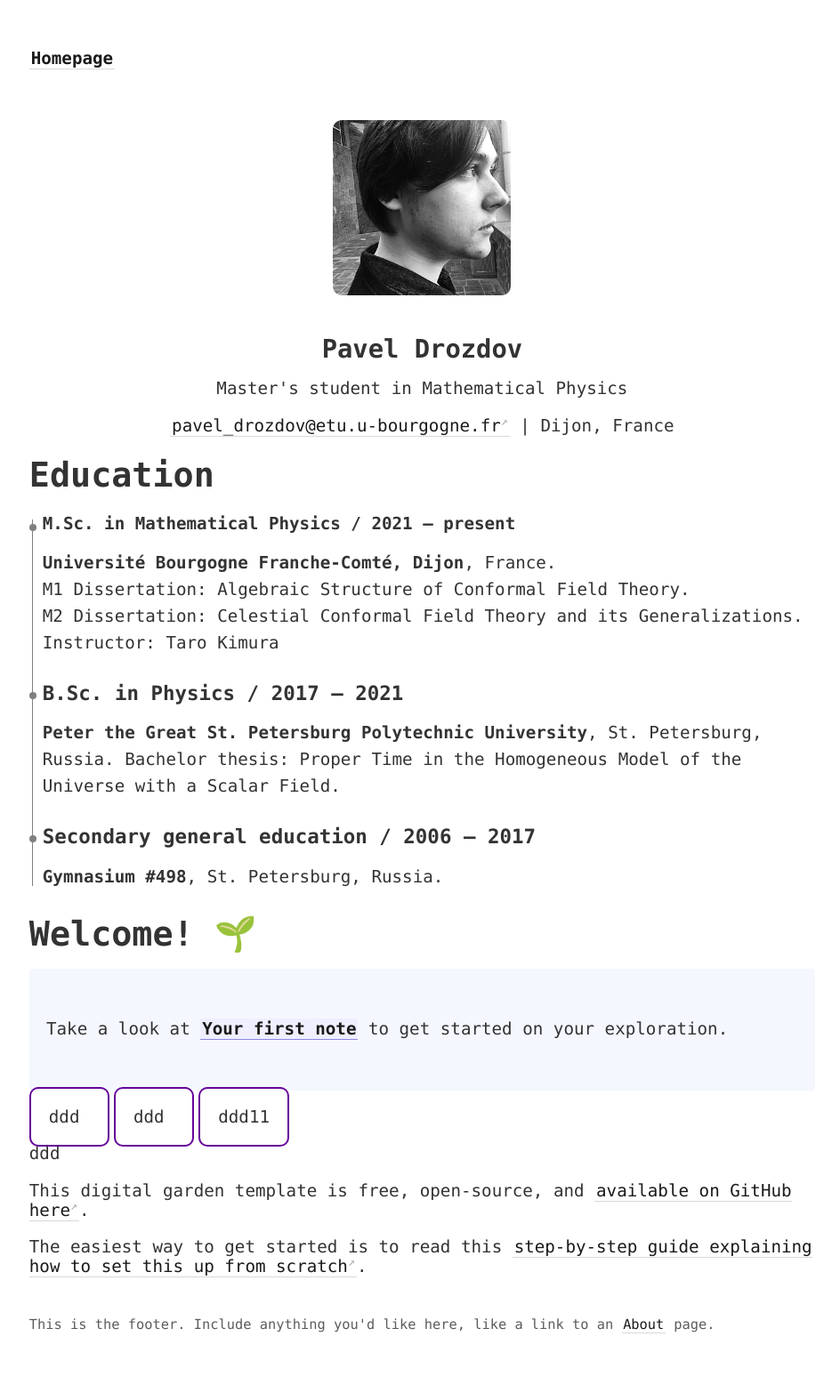
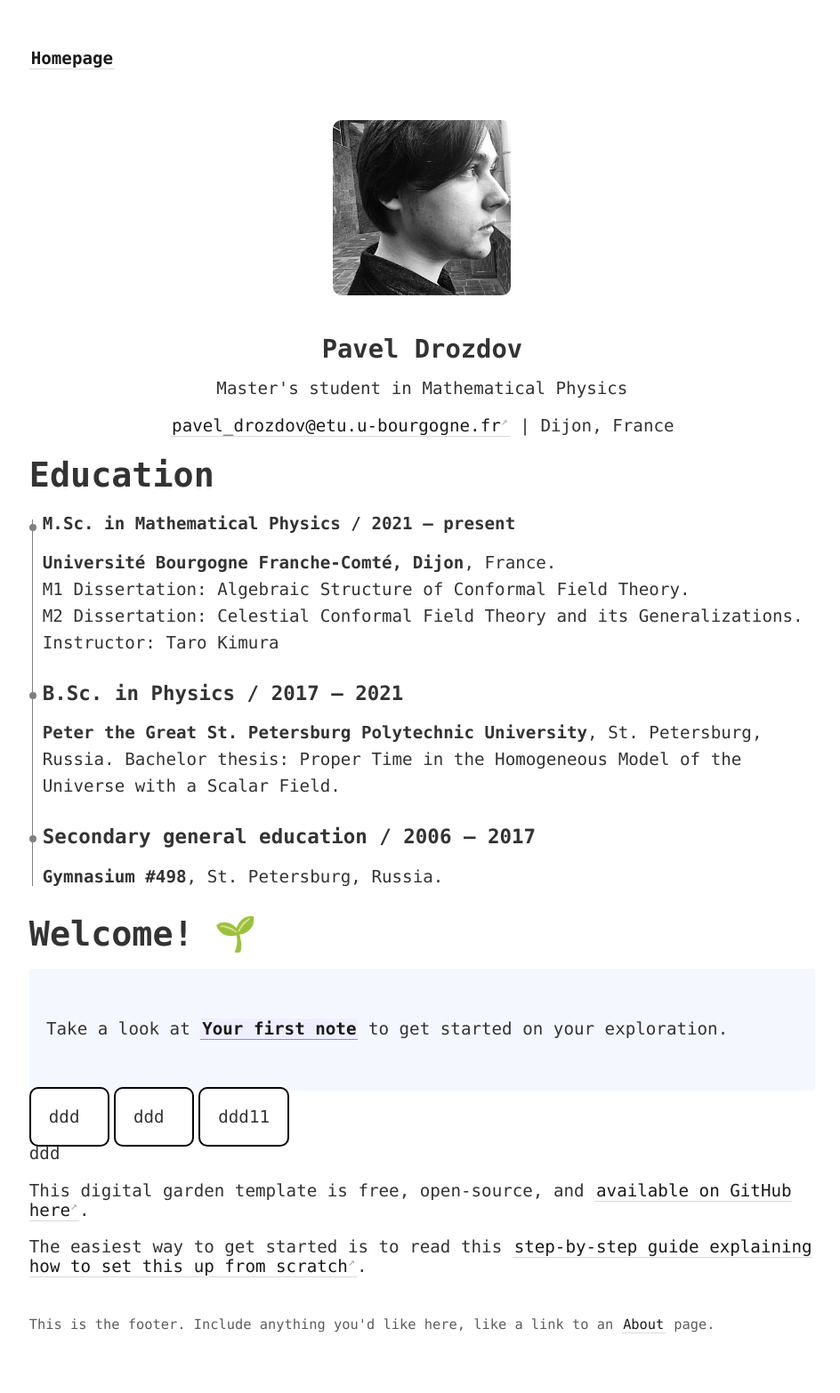
Before and after one commit to senseofeternity/drozdov, a Jekyll site: the page built from _pages/index.md, in a window 1280 px wide. Shown: the whole page at 89% size, without its empty margins (44-988 px from the left). Built offline with Jekyll 4.4.1, drawn with Linux system fonts in a browser that asks for light colours.

Commit message:
Update _style.scss

```diff
--- a/_sass/_style.scss
+++ b/_sass/_style.scss
@@ -187,7 +187,7 @@ ul{
 
 #ip2 {
     border-radius: 10px;
-    border: 2px solid #609;
+    border: 2px solid #000000;
     padding: 20px;
    /* width: 200px; */
    /*  height: 12px;  */
```
